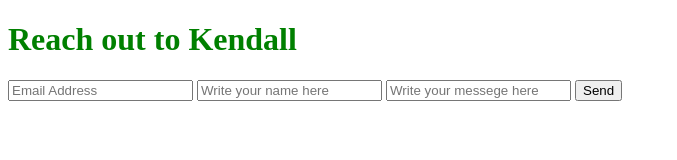
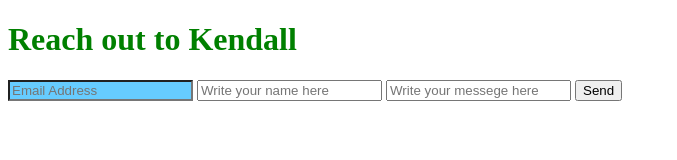
Before and after one commit to KendallDoesCoding/email-contact-app, a plain HTML site: page index.html in a window 1280 px wide. Shown: the whole page, without its empty margins (0-677 px from the left). Drawn offline with Linux system fonts and the light colour scheme.

Commit message:
Update index.html

```diff
--- a/index.html
+++ b/index.html
@@ -12,7 +12,7 @@
     </h1>
     <form action="https://formsubmit.co/kendalldoescoding@gmail.com" method="POST">
 
-        <input type="email" name="email" placeholder="Email Address" required background-color:blue;>
+        <input type="email" name="email" placeholder="Email Address" required style="background-color:#66ccff">
         <input type="hidden" name="_subject" value="New submission! You better check it quickly!!!">
         <input type="hidden" name="_webhook" value="https://webhook.site/60cef1de-300c-44de-8a98-3ea09adf458b">
         <input type="hidden" name="_next" value="https://thankyou-by-kendall.netlify.app">
@@ -23,6 +23,9 @@
         <button type="submit">Send</button>
    </form>
 
+    <style>
+        style="background-color:value"
+
 
 </body>
 </html>
```
